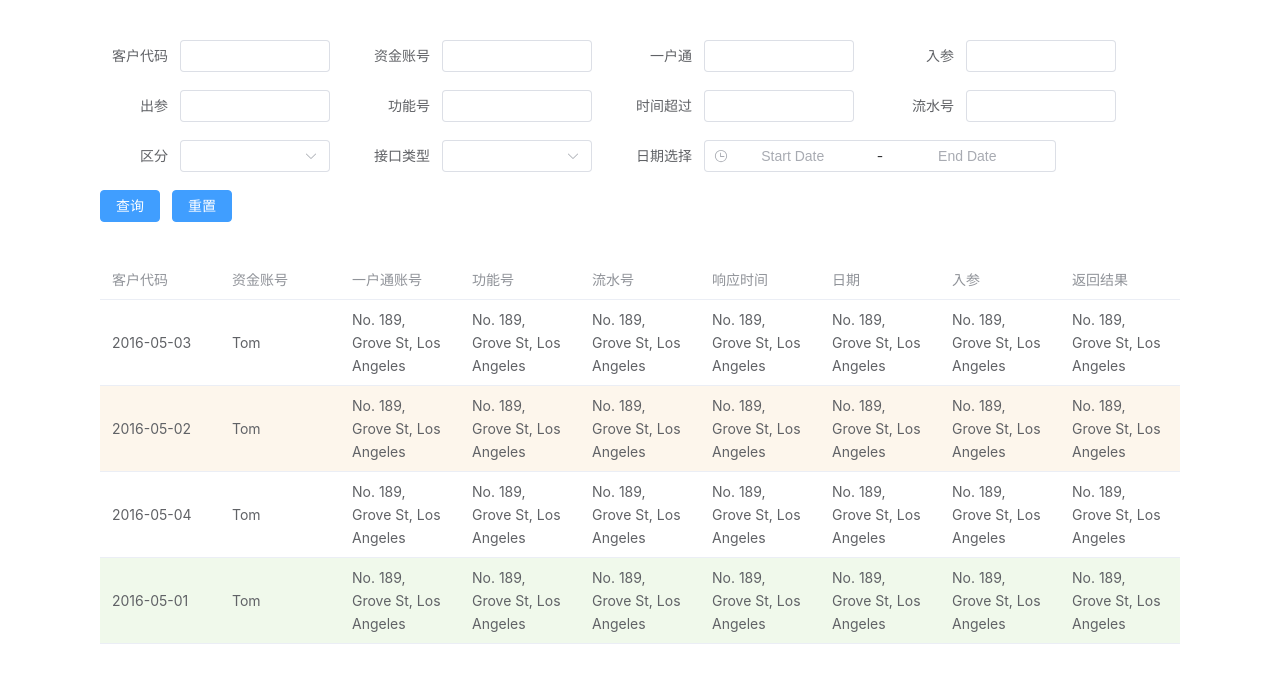
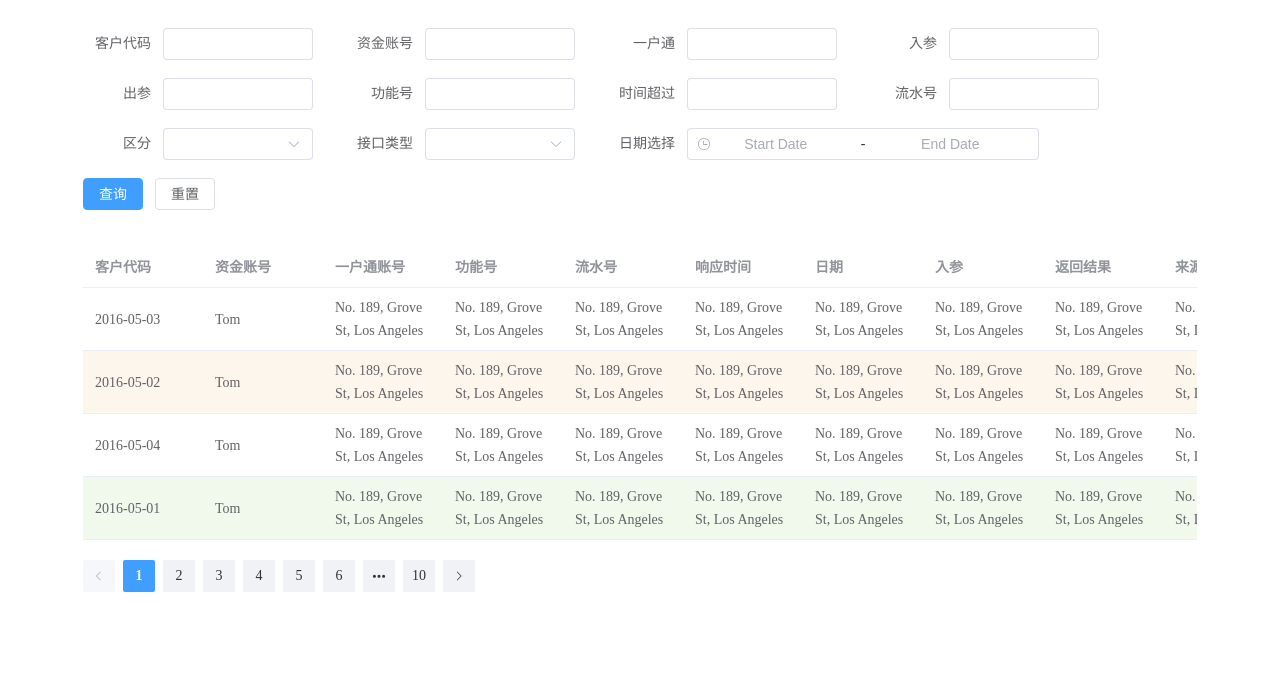
Before and after one commit to Joe12-24/lczt-log, a Vue app in the folder frontend/: page / in a window 1280 px wide. Shown: the top 682 px of the page. Built offline with nearby package versions, Linux system fonts and the light colour scheme.

Commit message:
查询画面

```diff
--- a/frontend/src/App.vue
+++ b/frontend/src/App.vue
@@ -1,5 +1,6 @@
 <script setup lang="ts">
 import QueryPage from './components/QueryPage.vue'
+
 </script>
 
 <template>
--- a/frontend/src/components/Form.vue
+++ b/frontend/src/components/Form.vue
@@ -1,40 +1,46 @@
 <template>
 
-  <el-form :size="'default'" :label-width="80" :inline="true" :model="formInline" class="demo-form-inline">
-    <el-form-item label="客户代码">
-      <el-input v-model="formInline.user"  clearable />
+  <el-form
+      ref="formRef"
+      :size="'default'"
+      :label-width="80"
+      :inline="true"
+      :model="formInline"
+      class="demo-form-inline">
+    <el-form-item label="客户代码" prop="clientId">
+      <el-input v-model="formInline.clientId"  clearable />
     </el-form-item>
 
-    <el-form-item label="资金账号">
-      <el-input v-model="formInline.user"  clearable />
+    <el-form-item label="资金账号" prop="businessAccount">
+      <el-input v-model="formInline.businessAccount"  clearable />
     </el-form-item>
 
-    <el-form-item label="一户通">
-      <el-input v-model="formInline.user"  clearable />
+    <el-form-item label="一户通" prop="cifAccount">
+      <el-input v-model="formInline.cifAccount"  clearable />
     </el-form-item>
 
-    <el-form-item label="入参">
-      <el-input v-model="formInline.user"  clearable />
+    <el-form-item label="入参" prop="parameter">
+      <el-input v-model="formInline.parameter"  clearable />
     </el-form-item>
 
-    <el-form-item label="出参">
-      <el-input v-model="formInline.user"  clearable />
+    <el-form-item label="出参" prop="result">
+      <el-input v-model="formInline.result"  clearable />
     </el-form-item>
 
-    <el-form-item label="功能号">
-      <el-input v-model="formInline.user"  clearable />
+    <el-form-item label="功能号" prop="functionId">
+      <el-input v-model="formInline.functionId"  clearable />
     </el-form-item>
 
-    <el-form-item label="时间超过">
-      <el-input v-model="formInline.user"  clearable />
+    <el-form-item label="时间超过" prop="callTime">
+      <el-input v-model="formInline.callTime"  clearable />
     </el-form-item>
 
-    <el-form-item label="流水号">
-      <el-input v-model="formInline.user"  clearable />
+    <el-form-item label="流水号" prop="serialNo">
+      <el-input v-model="formInline.serialNo"  clearable />
     </el-form-item>
 
 
-    <el-form-item label="区分">
+    <el-form-item label="区分" prop="status">
       <el-select
         v-model="formInline.status"
         placeholder=""
@@ -46,7 +52,7 @@
       </el-select>
     </el-form-item>
 
-    <el-form-item label="接口类型">
+    <el-form-item label="接口类型" prop="source">
       <el-select
         v-model="formInline.source"
         placeholder=""
@@ -59,21 +65,20 @@
       </el-select>
     </el-form-item>
 
-    <el-form-item label="日期选择" >
-
+    <el-form-item label="日期选择" prop="dateRange">
       <el-date-picker
-      v-model="value2"
-      type="datetimerange"
-      start-placeholder="Start Date"
-      end-placeholder="End Date"
-      :default-time="defaultTime2"
-      style="width: 332px"
+        v-model="formInline.dateRange"
+        type="datetimerange"
+        start-placeholder="Start Date"
+        end-placeholder="End Date"
+        :default-time="defaultTime2"
+        style="width: 332px"
       />
     </el-form-item>
 
     <el-form-item>
        <el-button type="primary" @click="onSubmit">查询</el-button>
-      <el-button type="primary" @click="onSubmit">重置</el-button>
+       <el-button  @click="resetForm(formRef)">重置</el-button>
     </el-form-item>
 
   </el-form>
@@ -82,10 +87,11 @@
 </template>
 
 <script lang="ts" setup>
-import { reactive } from 'vue'
-
+import { reactive, ref } from 'vue'
+import type { FormInstance } from 'element-plus'
 const value1 = ref('')
 const value2 = ref('')
+const formRef = ref<FormInstance>()
 
 const defaultTime1 = new Date(2000, 1, 1, 12, 0, 0) // '12:00:00'
 const defaultTime2: [Date, Date] = [
@@ -98,11 +104,26 @@ const formInline = reactive({
   date: '',
   source: '',
   status: '',
-  custId: '',
+  clientId: '',
+  businessAccount: '',
+  cifAccount: '',
+  functionId: '',
+  serialNo: '',
+  callTime: '',
+  startDate: '',
+  endDate: '',
+  parameter: '',
+  result: '',
+  dateRange: [] as [Date, Date],
 })
 
 const onSubmit = () => {
   console.log('submit!')
+}
+
+const resetForm = (formEl: FormInstance | undefined) => {
+  if (!formEl) return
+  formEl.resetFields()
 }
 </script>
 
--- a/frontend/src/components/QueryPage.vue
+++ b/frontend/src/components/QueryPage.vue
@@ -1,10 +1,60 @@
 <template>
-  <div class="query-page">
-    <div class="form-container">
-      <QueryForm @submit="handleSubmit" />
+  <div class="page-container">
+    <div class="nav-container">
+<!--      -->
+<!--        <el-menu-->
+
+<!--          active-text-color="#ffd04b"-->
+<!--          background-color="#545c64"-->
+<!--          class="el-menu-vertical-demo"-->
+<!--          default-active="2"-->
+<!--          text-color="#fff"-->
+<!--          @open="handleOpen"-->
+<!--          @close="handleClose"-->
+<!--        >-->
+<!--          <el-sub-menu index="1" >-->
+<!--            <template #title>-->
+<!--              <el-icon><location /></el-icon>-->
+<!--              <span>Navigator One</span>-->
+<!--            </template>-->
+<!--            <el-menu-item-group title="Group One">-->
+<!--              <el-menu-item index="1-1">item one</el-menu-item>-->
+<!--              <el-menu-item index="1-2">item two</el-menu-item>-->
+<!--            </el-menu-item-group>-->
+<!--            <el-menu-item-group title="Group Two">-->
+<!--              <el-menu-item index="1-3">item three</el-menu-item>-->
+<!--            </el-menu-item-group>-->
+<!--            <el-sub-menu index="1-4">-->
+<!--              <template #title>item four</template>-->
+<!--              <el-menu-item index="1-4-1">item one</el-menu-item>-->
+<!--            </el-sub-menu>-->
+<!--          </el-sub-menu>-->
+<!--          <el-menu-item index="2">-->
+<!--            <el-icon><icon-menu /></el-icon>-->
+<!--            <span>Navigator Two</span>-->
+<!--          </el-menu-item>-->
+<!--          <el-menu-item index="3" disabled>-->
+<!--            <el-icon><document /></el-icon>-->
+<!--            <span>Navigator Three</span>-->
+<!--          </el-menu-item>-->
+<!--          <el-menu-item index="4">-->
+<!--            <el-icon><setting /></el-icon>-->
+<!--            <span>Navigator Four</span>-->
+<!--          </el-menu-item>-->
+<!--        </el-menu>-->
+
     </div>
-    <div class="table-container">
-      <DataTable :data="tableData" />
+    <div class="query-page">
+      <div class="form-container">
+        <QueryForm @submit="handleSubmit" />
+      </div>
+
+      <div class="table-container">
+        <DataTable :data="tableData" />
+      </div>
+      <div class="pagination-container">
+        <el-pagination background layout="prev, pager, next" :total="100" />
+      </div>
     </div>
   </div>
 </template>
@@ -27,17 +77,28 @@ const handleSubmit = () => {
 </script>
 
 <style scoped>
+.page-container{
+  display: flex;
+}
+.nav-container{
+  //width: 150px;
+}
 .query-page {
-  width: 90%;
+  width: calc(100% - 150px);
   margin: auto;
   //display: flex;
-  //flex-direction: column;
-  //padding: 20px;
-  //gap: 20px;
+  flex-direction: column;
+  padding: 20px;
+  gap: 20px;
 }
 
 .form-container {
   margin-bottom: 20px;
+}
+.pagination-container {
+  margin-top: 20px;
+  display: flex;
+  justify-content: left
 }
 
 .table-container {
--- /dev/null
+++ b/frontend/src/components/test.vue
@@ -0,0 +1,51 @@
+<template>
+  <el-form
+    ref="formRef2"
+    style="max-width: 600px"
+    :model="numberValidateForm"
+    label-width="auto"
+    class="demo-ruleForm"
+  >
+    <el-form-item
+      label="age"
+      prop="age"
+
+    >
+      <el-input
+        v-model="numberValidateForm.age"
+
+      />
+    </el-form-item>
+    <el-form-item>
+      <el-button type="primary" @click="submitForm(formRef)">Submit</el-button>
+      <el-button @click="resetForm(formRef2)">Reset</el-button>
+    </el-form-item>
+  </el-form>
+</template>
+
+<script lang="ts" setup>
+import { reactive, ref } from 'vue'
+import type { FormInstance } from 'element-plus'
+
+const formRef2 = ref<FormInstance>()
+
+const numberValidateForm = reactive({
+  age: '',
+})
+
+const submitForm = (formEl: FormInstance | undefined) => {
+  if (!formEl) return
+  formEl.validate((valid) => {
+    if (valid) {
+      console.log('submit!')
+    } else {
+      console.log('error submit!')
+    }
+  })
+}
+
+const resetForm = (formEl: FormInstance | undefined) => {
+  if (!formEl) return
+  formEl.resetFields()
+}
+</script>
--- /dev/null
+++ b/frontend/src/components/test2.vue
@@ -0,0 +1,78 @@
+<template>
+
+  <el-form
+      ref="formRef"
+      :size="'default'"
+      :label-width="80"
+      :inline="true"
+      :model="numberValidateForm"
+      class="demo-form-inline">
+    <el-form-item label="sadfa" prop="age">
+      <el-input v-model="numberValidateForm.age"  type="text"
+        autocomplete="off" />
+    </el-form-item>
+
+
+    <el-form-item>
+        <el-button type="primary" @click="submitForm(formRef)">Submit</el-button>
+      <el-button @click="resetForm(formRef)">Reset</el-button></el-form-item>
+
+  </el-form>
+
+
+</template>
+
+<script lang="ts" setup>
+import { reactive, ref } from 'vue'
+import type { FormInstance } from 'element-plus'
+
+const formRef = ref<FormInstance>()
+
+const numberValidateForm = reactive({
+  age: '',
+})
+
+const submitForm = (formEl: FormInstance | undefined) => {
+  if (!formEl) return
+  formEl.validate((valid) => {
+    if (valid) {
+      console.log('submit!')
+    } else {
+      console.log('error submit!')
+    }
+  })
+}
+
+const resetForm = (formEl: FormInstance | undefined) => {
+  if (!formEl) return
+  formEl.resetFields()
+}
+</script>
+
+<style>
+.demo-form-inline .el-input {
+  --el-input-width: 150px;
+}
+
+.demo-form-inline .el-select {
+  --el-select-width: 150px;
+}
+.demo-form-inline{
+  text-align: left;
+}
+.block {
+  padding: 30px 0;
+  text-align: center;
+  border-right: solid 1px var(--el-border-color);
+  flex: 1;
+}
+.block:last-child {
+  border-right: none;
+}
+.block .demonstration {
+  display: block;
+  color: var(--el-text-color-secondary);
+  font-size: 14px;
+  margin-bottom: 20px;
+}
+</style>
--- a/frontend/src/style.css
+++ b/frontend/src/style.css
@@ -1,79 +1,8 @@
-:root {
-  font-family: Inter, system-ui, Avenir, Helvetica, Arial, sans-serif;
-  line-height: 1.5;
-  font-weight: 400;
 
-  color-scheme: light dark;
-  color: rgba(255, 255, 255, 0.87);
-  background-color: #242424;
-
-  font-synthesis: none;
-  text-rendering: optimizeLegibility;
-  -webkit-font-smoothing: antialiased;
-  -moz-osx-font-smoothing: grayscale;
-}
-
-a {
-  font-weight: 500;
-  color: #646cff;
-  text-decoration: inherit;
-}
-a:hover {
-  color: #535bf2;
-}
-
-body {
-  /*margin: 0;*/
-  /*display: flex;*/
-  /*place-items: center;*/
-  /*min-width: 320px;*/
-  /*min-height: 100vh;*/
-}
-
-h1 {
-  font-size: 3.2em;
-  line-height: 1.1;
-}
-
-button {
-  border-radius: 8px;
-  border: 1px solid transparent;
-  padding: 0.6em 1.2em;
-  font-size: 1em;
-  font-weight: 500;
-  font-family: inherit;
-  background-color: #1a1a1a;
-  cursor: pointer;
-  transition: border-color 0.25s;
-}
-button:hover {
-  border-color: #646cff;
-}
-button:focus,
-button:focus-visible {
-  outline: 4px auto -webkit-focus-ring-color;
-}
-
-.card {
-  padding: 2em;
-}
 
 #app {
-  max-width: 1280px;
-  margin: 0 auto;
-  padding: 2rem;
-  text-align: center;
+  /*max-width: 1280px;*/
+  /*margin: 0 auto;*/
+  /*!*padding: 2rem;*!*/
+  /*text-align: center;*/
 }
-
-@media (prefers-color-scheme: light) {
-  :root {
-    color: #213547;
-    background-color: #ffffff;
-  }
-  a:hover {
-    color: #747bff;
-  }
-  button {
-    background-color: #f9f9f9;
-  }
-}
```
Also changed, not shown: frontend/components.d.ts (+8 -0 lines), 1 other file (tests, documents, lock files or other folders).
